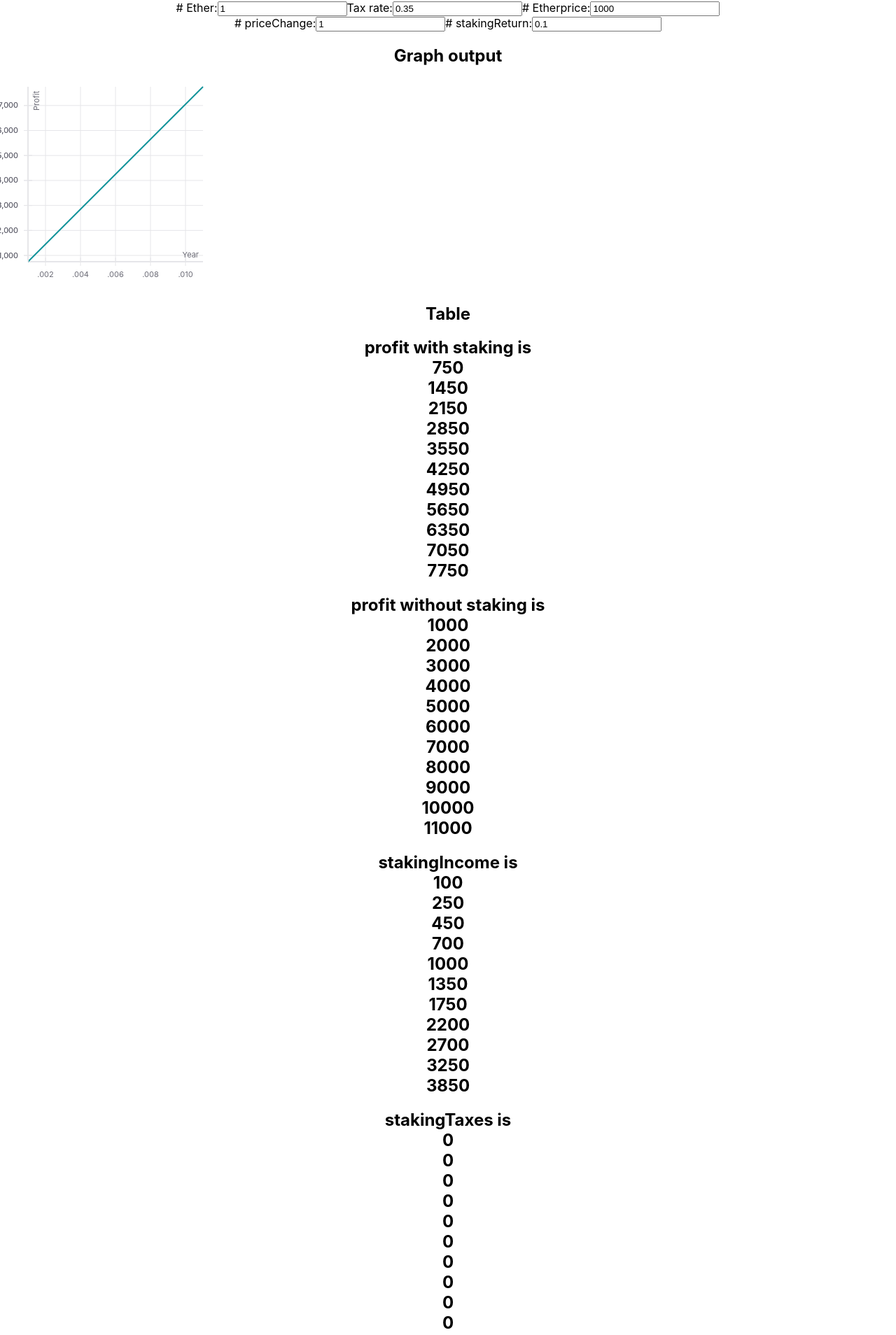
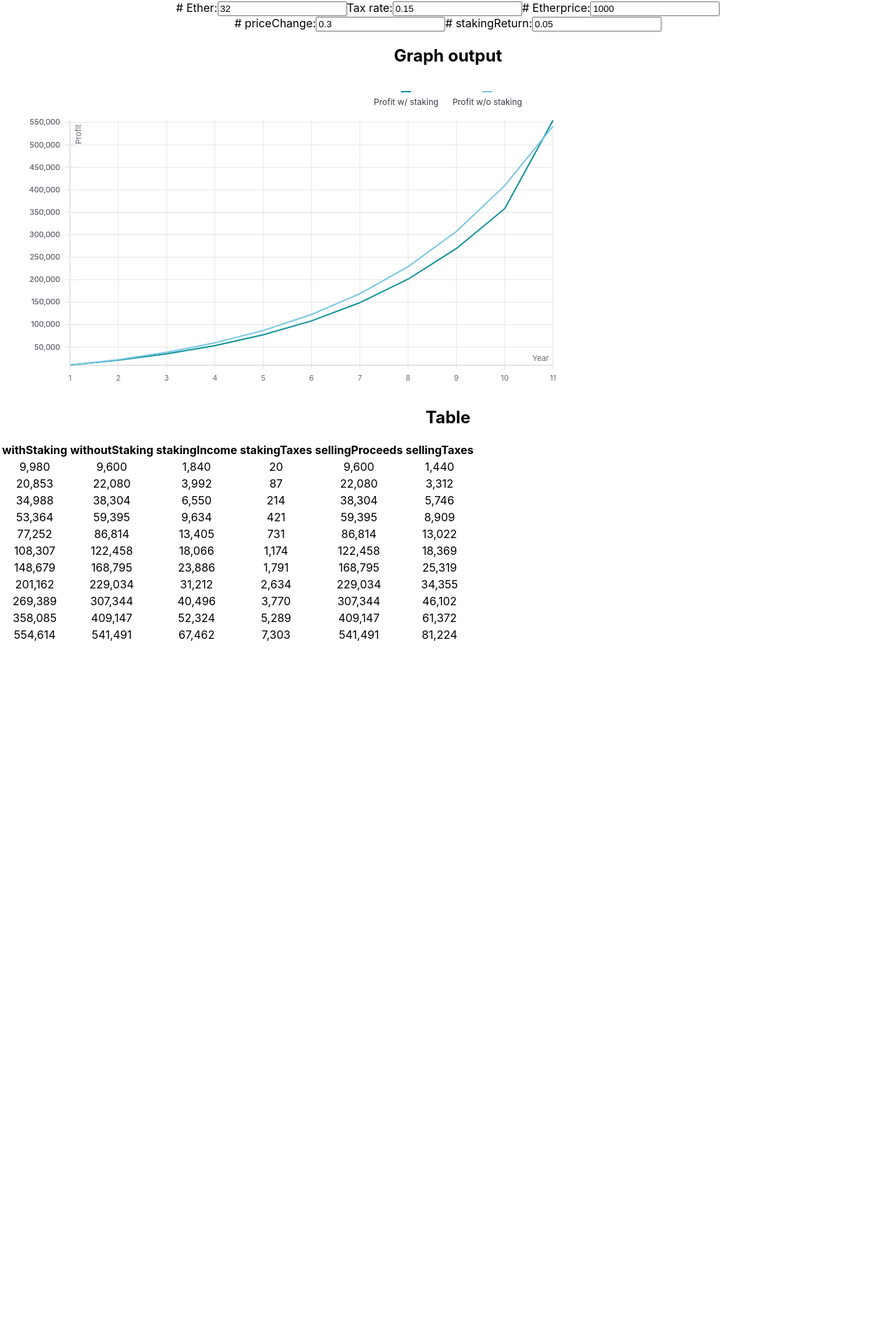
Before and after one commit to MarkuSchick/to-stake-or-not-to-stake, a React (Create React App) app: page /calculator in a window 1280 px wide. Shown: the part 130-2038 px from the top of the page at 70% size. After the commit the page ends 1050 px from the top, so only its background shows below. Built offline with nearby package versions, Linux system fonts and the light colour scheme.

Commit message:
Simple version of dapp (w/o state)

```diff
--- a/src/components/CalculatorClasses.jsx
+++ b/src/components/CalculatorClasses.jsx
@@ -14,23 +14,26 @@ class CalculatorClasses extends React.Component {
 
     // user input
     const userInputValues = {
-      initialAvgTaxRate: 0.35,
-      initialEtherAmount: 1,
+      initialAvgTaxRate: 0.15,
+      initialEtherAmount: 32,
       initialEtherPrice: 1000,
-      stakingReturn: 0.1,
-      priceChange: 1,
+      stakingReturn: 0.05,
+      priceChange: 0.3,
     };
 
+    // calculate profits from this
     const profit = calculateProfit(defaulValues, userInputValues);
-
-    const profitWithOutStaking = profit.withoutStaking.map((profit, index) => {
-      return { x: index + 1, y: profit * index };
+    //debugger;
+    const profitWithoutStaking = profit.map((profit, index) => {
+      return { x: index + 1, y: profit.withoutStaking };
+    });
+    const profitWithStaking = profit.map((profit, index) => {
+      return { x: index + 1, y: profit.withStaking };
     });
 
-    const profitWithStaking = profit.withStaking.map((profit, index) => {
-      return { x: index + 1, y: profit };
-    });
-    debugger;
+    //debugger;
+
+    // html representation
     return (
       <div className="calculator">
         <h1> Staking Calculator</h1>
@@ -42,7 +45,7 @@ class CalculatorClasses extends React.Component {
           priceChange={userInputValues.priceChange}
         />
         <Graph
-          profitWithOutStaking={profitWithOutStaking}
+          profitWithoutStaking={profitWithoutStaking}
           profitWithStaking={profitWithStaking}
         />
         <Table profit={profit} />
@@ -51,37 +54,3 @@ class CalculatorClasses extends React.Component {
   }
 }
 export default CalculatorClasses;
-
-/*
-      const calculatePrice = (initialPrice, growthRate, numPeriods) => {
-        let cumulativeGrowth = [];
-        for (let i = 0; i < numPeriods; i++) {
-          cumulativeGrowth.push(Math.pow(1 + growthRate, i));
-        }
-        const prices = cumulativeGrowth.map((x) => x * initialPrice);
-        return prices;
-      };
-
-
-    const profit = {
-      profitWStaking: {
-        totalProfit: [
-          1, 2, 3,
-        ] stakingGrossIncome + totalSellingProceeds - totalStakingTaxesPaid - totalSellingTaxes ,
-        totalStakingGrossIncome: [1, 2, 3],
-        totalStakingTaxesPaid: [1, 1, 1],
-        totalSellingProceeds: [1, 2, 3],
-        totalSellingTaxes: [1, 2, 3],
-      },
-      profitWOStaking: {
-        totalProfit: [
-          1, 2, 3,
-        ] stakingGrossIncome + totalSellingProceeds - totalStakingTaxesPaid - totalSellingTaxes,
-        totalStakingGrossIncome: [1, 2, 3],
-        totalStakingTaxesPaid: [1, 1, 1],
-        totalSellingProceeds: [1, 2, 3],
-        totalSellingTaxes: [1, 2, 3],
-      },
-    };
-
-    */
--- a/src/components/Graph.jsx
+++ b/src/components/Graph.jsx
@@ -1,6 +1,8 @@
-// https://github.com/uber/react-vis/blob/premodern/showcase/misc/time-chart.js
+// https://uber.github.io/react-vis/examples/showcases/plots
+// https://codepen.io/jckr/pen/LLWQpo
 import React from "react";
 import {
+  DiscreteColorLegend,
   XYPlot,
   XAxis,
   YAxis,
@@ -8,18 +10,27 @@ import {
   LineSeries,
   VerticalGridLines,
 } from "react-vis";
+
 class Graph extends React.Component {
   render() {
+    //debugger;
     return (
-      <div className="Graph">
-        <h2> Graph output</h2>
-        <XYPlot xType="time" height={300} width={300}>
+      <div>
+        <h2 className="graph"> Graph output</h2>
+        <DiscreteColorLegend
+          items={["Profit w/ staking", "Profit w/o staking"]}
+          orientation="horizontal"
+        />
+        <XYPlot
+          height={400}
+          width={800}
+          margin={{ left: 100, right: 10, top: 10, bottom: 40 }}
+        >
           <HorizontalGridLines />
           <VerticalGridLines />
-          <XAxis title="Year" />
+          <XAxis title="Year" tickFormat={String} />
           <YAxis title="Profit" />
           <LineSeries data={this.props.profitWithStaking} />
-          <LineSeries data={null} />
           <LineSeries data={this.props.profitWithoutStaking} />
           <YAxis />
         </XYPlot>
@@ -27,8 +38,32 @@ class Graph extends React.Component {
     );
   }
 }
+/*
+class Graph extends React.Component {
+  render() {
+    const data = [
+      { x: 0, y: 8 },
+      { x: 1, y: 5 },
+      { x: 2, y: 4 },
+      { x: 3, y: 9 },
+      { x: 4, y: 1 },
+      { x: 5, y: 7 },
+      { x: 6, y: 6 },
+      { x: 7, y: 3 },
+      { x: 8, y: 2 },
+      { x: 9, y: 0 },
+    ];
+
+    return (
+      <XYPlot height={300} width={300}>
+        <VerticalGridLines />
+        <HorizontalGridLines />
+        <XAxis />
+        <YAxis />
+        <LineSeries data={data} />
+      </XYPlot>
+    );
+  }
+}
+*/
 export default Graph;
-
-/*
-
-*/
--- a/src/components/Profit.jsx
+++ b/src/components/Profit.jsx
@@ -1,25 +1,19 @@
 // calculate Profit
 const calculateProfit = (defaulValues, userInputValues) => {
-  const profitWStaking = [];
-  const profitWOStaking = [];
+  const sumArray = (accumulator, currentValue) => accumulator + currentValue;
 
+  /*********  initialize empty containers ************/
   const stakingGrossIncome = [];
   const stakingTaxesPaid = [];
-  const sellingProceeds = [];
-  const sellingTaxes = [];
 
-  const cumStakingGrossIncome = [];
-  const cumStakingTaxesPaid = [];
+  const _all = [];
 
   let oldPrice = userInputValues.initialEtherPrice;
-  let hlfPrice, newPrice, income, taxes, capGain;
+  let hlfPrice, newPrice, income, taxes, capGain, profitWStaking;
 
-  const sumArray = (accumulator, currentValue) => accumulator + currentValue;
-
-  //let oldAmount = userInputValues.initialEtherAmount; /*Ether amount does not compound!*/
-  // let hlfAmount, newAmount;
+  /*********  loop over years 1 - maxYears and calculate profit given investors sells in this year  *************/
   for (let i = 0; i < defaulValues.maxYears; i++) {
-    newPrice = oldPrice * (Math.pow(1 + userInputValues.priceChange), i + 1);
+    newPrice = oldPrice * Math.pow(1 + userInputValues.priceChange, i + 1);
     hlfPrice = (newPrice + oldPrice) / 2;
 
     income =
@@ -31,33 +25,42 @@ const calculateProfit = (defaulValues, userInputValues) => {
         defaulValues.yearlyTaxDeduction,
       0
     );
-    capGain = newPrice * userInputValues.initialEtherAmount;
+    capGain =
+      newPrice * userInputValues.initialEtherAmount -
+      userInputValues.initialEtherAmount * userInputValues.initialEtherPrice;
 
     stakingGrossIncome.push(income);
     stakingTaxesPaid.push(taxes);
-    sellingProceeds.push(capGain);
-    sellingTaxes.push(capGain * userInputValues.initialAvgTaxRate);
 
-    cumStakingGrossIncome.push(stakingGrossIncome.reduce(sumArray));
-    cumStakingTaxesPaid.push(stakingTaxesPaid.reduce(sumArray));
-
-    profitWStaking.push(
-      income - taxes + capGain * (1 - userInputValues.initialAvgTaxRate)
-    );
-
-    profitWOStaking.push(capGain);
+    /*********  final values  ************/
 
     //debugger;
+    if (i < 10) {
+      profitWStaking =
+        income - taxes + (1 - userInputValues.initialAvgTaxRate) * capGain;
+    } else {
+      profitWStaking = income - taxes + capGain;
+    }
+
+    //debugger;
+    _all.push({
+      withStaking: profitWStaking,
+      withoutStaking: capGain,
+      stakingIncome: stakingGrossIncome.reduce(sumArray),
+      stakingTaxes: stakingTaxesPaid.reduce(sumArray),
+      sellingProceeds: capGain,
+      sellingTaxes: capGain * userInputValues.initialAvgTaxRate,
+    });
   }
 
-  return {
+  return _all;
+  /*
     withStaking: profitWStaking,
     withoutStaking: profitWOStaking,
     stakingIncome: cumStakingGrossIncome,
     stakingTaxes: cumStakingTaxesPaid,
     sellingProceeds: sellingProceeds,
-    sellingTaxes: sellingTaxes,
-  };
+    sellingTaxes: sellingTaxes,*/
 };
 
 export default calculateProfit;
--- a/src/components/Table.jsx
+++ b/src/components/Table.jsx
@@ -1,61 +1,39 @@
 import React from "react";
 
+const formatNumber = (num) => {
+  return num.toLocaleString(navigator.language, {
+    minimumFractionDigits: 0,
+    currency: "EUR",
+    maximumFractionDigits: 0,
+  });
+};
 class Table extends React.Component {
   render() {
     return (
       <div className="Table">
         <h2> Table</h2>
-        <h2>
-          profit with staking is
-          {this.props.profit.withStaking.map((x) => (
-            <div key={x}> {x} </div>
-          ))}
-        </h2>
-        <h2>
-          profit without staking is
-          {this.props.profit.withoutStaking.map((x) => (
-            <div key={x}> {x} </div>
-          ))}
-        </h2>
-        <h2>
-          stakingIncome is
-          {this.props.profit.stakingIncome.map((x) => (
-            <div key={x}> {x} </div>
-          ))}
-        </h2>
-        <h2>
-          stakingTaxes is
-          {this.props.profit.stakingTaxes.map((x) => (
-            <div key={x}> {x} </div>
-          ))}
-        </h2>
-        <h2>
-          sellingProceeds is
-          {this.props.profit.sellingProceeds.map((x) => (
-            <div key={x}> {x} </div>
-          ))}
-        </h2>
-        <h2>
-          sellingTaxes is
-          {this.props.profit.sellingTaxes.map((x) => (
-            <div key={x}> {x} </div>
-          ))}
-        </h2>
 
         <table>
           <tbody>
             <tr>
-              <th>First header</th>
-              <th>Second header</th>
+              <th>withStaking</th>
+              <th>withoutStaking</th>
+              <th>stakingIncome</th>
+              <th>stakingTaxes</th>
+              <th>sellingProceeds</th>
+              <th>sellingTaxes</th>
             </tr>
-            <tr>
-              <td>1,1 cell</td>
-              <td>1,2 Cell</td>
-            </tr>
-            <tr>
-              <td>2,1 cell</td>
-              <td>2,2 Cell</td>
-            </tr>
+
+            {this.props.profit.map((profit) => (
+              <tr>
+                <td>{formatNumber(profit.withStaking)}</td>
+                <td> {formatNumber(profit.withoutStaking)}</td>
+                <td> {formatNumber(profit.stakingIncome)}</td>
+                <td> {formatNumber(profit.stakingTaxes)}</td>
+                <td> {formatNumber(profit.sellingProceeds)}</td>
+                <td> {formatNumber(profit.sellingTaxes)}</td>
+              </tr>
+            ))}
           </tbody>
         </table>
       </div>
```
